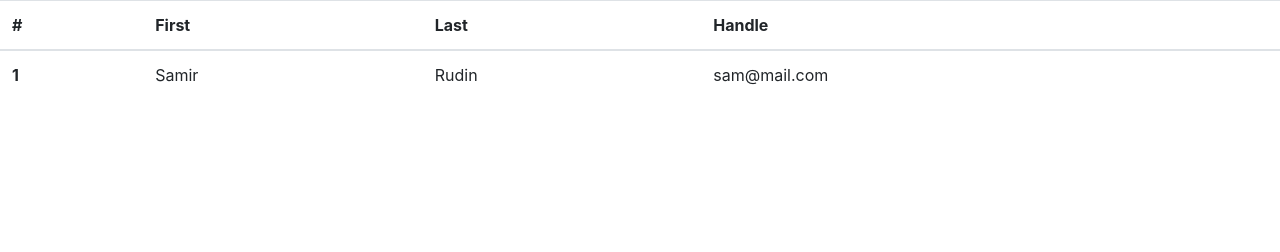
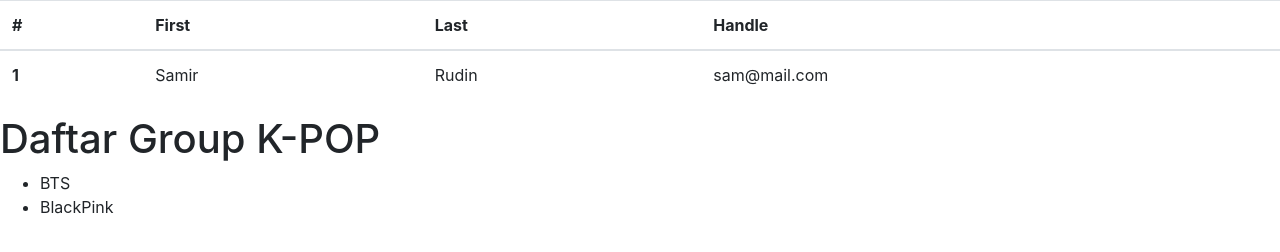
Before and after one commit to latihan-git-flow/gitf-flow, a plain HTML site: page client/index.html in a window 1280 px wide. Drawn offline with nearby package versions, Linux system fonts and the light colour scheme.

Commit message:
tambah dafar kpop

```diff
--- a/client/index.html
+++ b/client/index.html
@@ -25,5 +25,11 @@
           </tr>
         </tbody>
       </table>
+
+      <h1>Daftar Group K-POP</h1>
+      <ul>
+        <li>BTS</li>
+        <li>BlackPink</li>
+      </ul>
 </body>
 </html>
```
